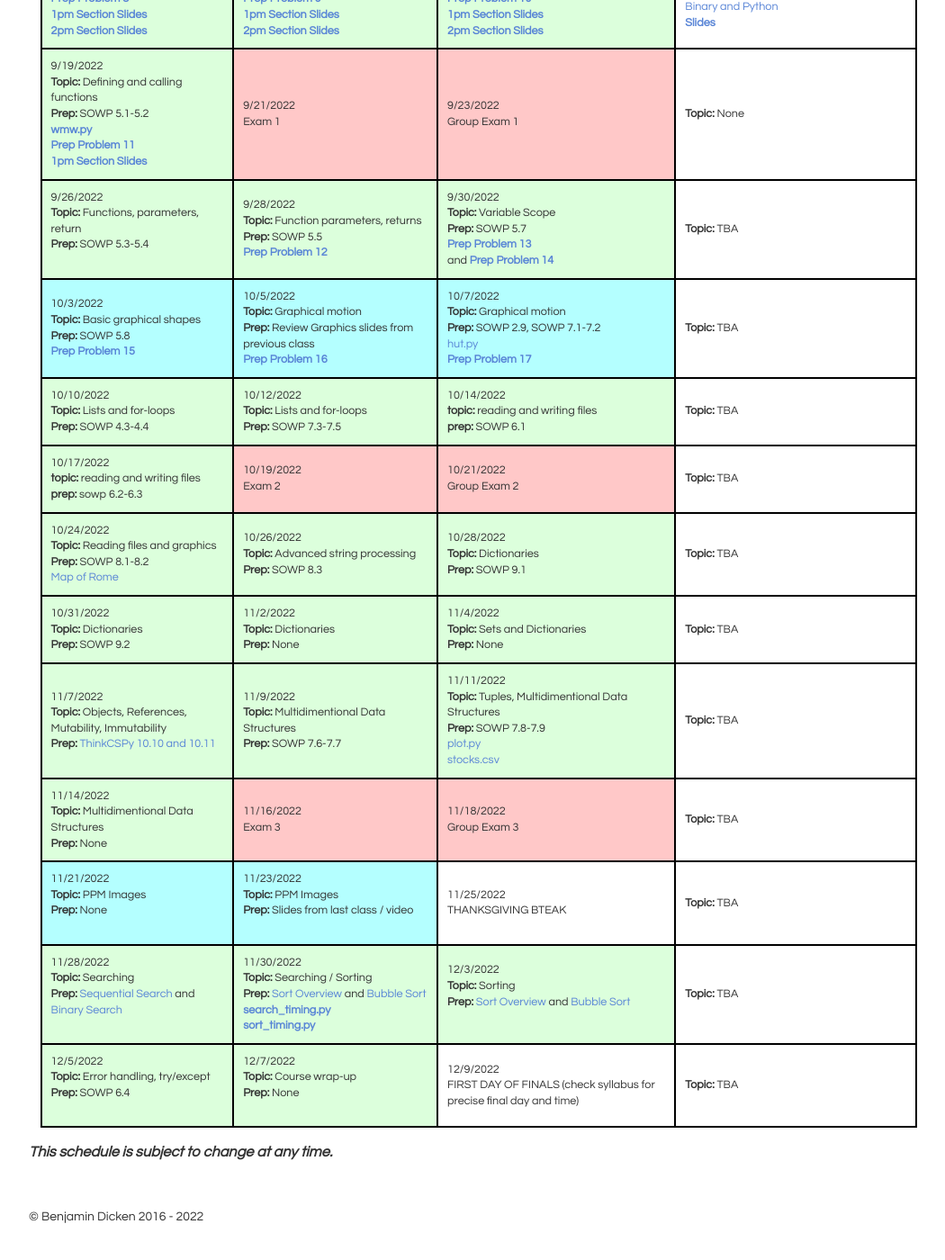
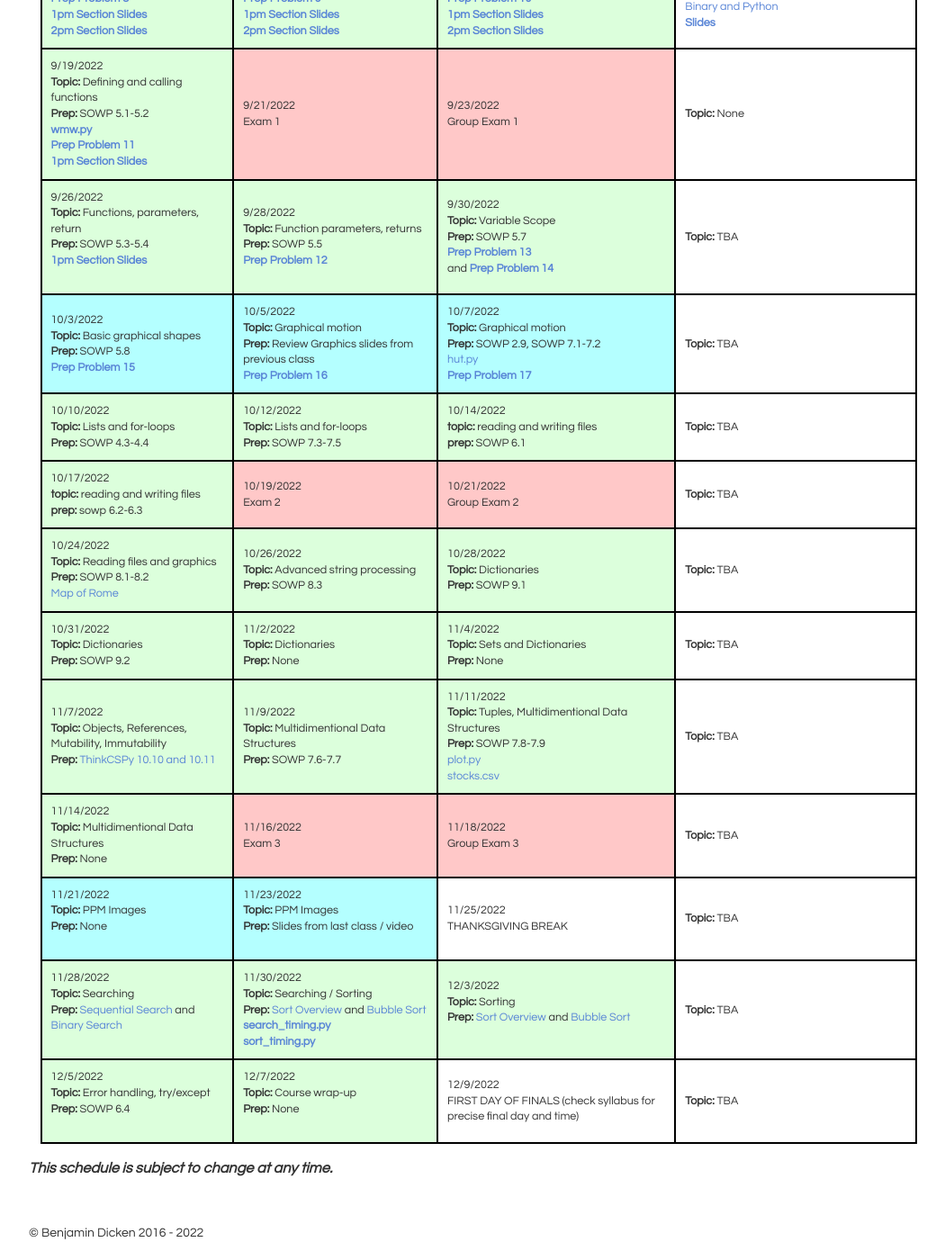
Before and after one commit to bddicken/cs110fall2022website, a Jekyll site: the page built from schedule/index.md, in a window 1280 px wide and 1400 px high, scrolled down 800 px. Shown: the whole window at 90% size, without its empty margins (108-1158 px from the left). Built offline with Jekyll 4.4.1, drawn with Linux system fonts in a browser that asks for light colours.

Commit message:
Add Slides

```diff
--- a/schedule/index.md
+++ b/schedule/index.md
@@ -203,6 +203,7 @@ The <b>Prep</b> for each day indicates the work you need to have completed <b>BE
     9/26/2022 <br/>
     <b>Topic:</b> Functions, parameters, return <br/>
     <b>Prep:</b> SOWP 5.3-5.4 <br/>
+    <a href="./slides/14-functions-args-params.pdf"><b>1pm Section Slides</b></a> <br/>
      <br/>
   </td>
   <td class="topic-general">
@@ -393,7 +394,7 @@ The <b>Prep</b> for each day indicates the work you need to have completed <b>BE
   </td>
   <td class="">
     11/25/2022 <br/>
-    THANKSGIVING BTEAK
+    THANKSGIVING BREAK
   </td>
   <td>
     <b>Topic:</b> TBA
```
Also changed, not shown: 1 other file.
